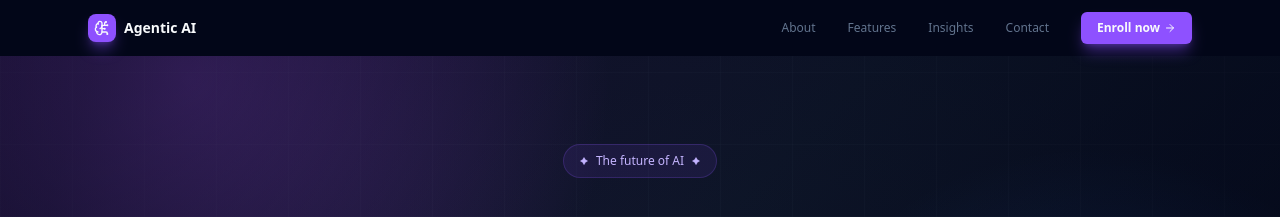
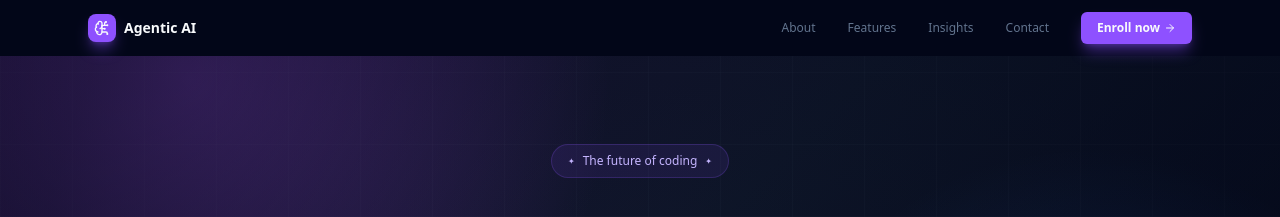
Before and after one commit to ClaymeCall/holbertonschool-agentic_ai, a React (Vite) app in the folder front_end-frameworks/react/: page / in a window 1280 px wide. Shown: the top 217 px of the page. Built offline with nearby package versions, Linux system fonts and the light colour scheme.

Commit message:
fix: use utf8 char instead of Lucid icon

```diff
--- a/front_end-frameworks/react/src/components/sections/Hero.jsx
+++ b/front_end-frameworks/react/src/components/sections/Hero.jsx
@@ -20,7 +20,7 @@ export default function Hero() {
       <CoolBackground />
 
       <div className="mx-auto flex max-w-6xl flex-col items-center gap-8 px-6">
-        <SectionBadge>The future of AI</SectionBadge>
+        <SectionBadge>The future of coding</SectionBadge>
         <hgroup className="flex flex-col items-center">
           <SectionTitle
             level="h1"
--- a/front_end-frameworks/react/src/components/ui/SectionBadge.jsx
+++ b/front_end-frameworks/react/src/components/ui/SectionBadge.jsx
@@ -1,13 +1,11 @@
-import { Astroid } from "lucide-react";
-
 export default function SectionBadge({
   children = "Section Badge default text",
 }) {
   return (
     <div className="mx-auto flex w-fit items-center justify-center gap-2 rounded-full border border-violet-500/20 bg-violet-500/10 px-4 py-2 text-xs text-violet-300">
-      <Astroid className="size-2 fill-violet-300" />
+      <span className="block text-[8px]">✦</span>
       <span>{children}</span>
-      <Astroid className="size-2 fill-violet-300" />
+      <span className="block text-[8px]">✦</span>
     </div>
   );
 }
```
Also changed, not shown: 2 other files (tests, documents, lock files or other folders).
